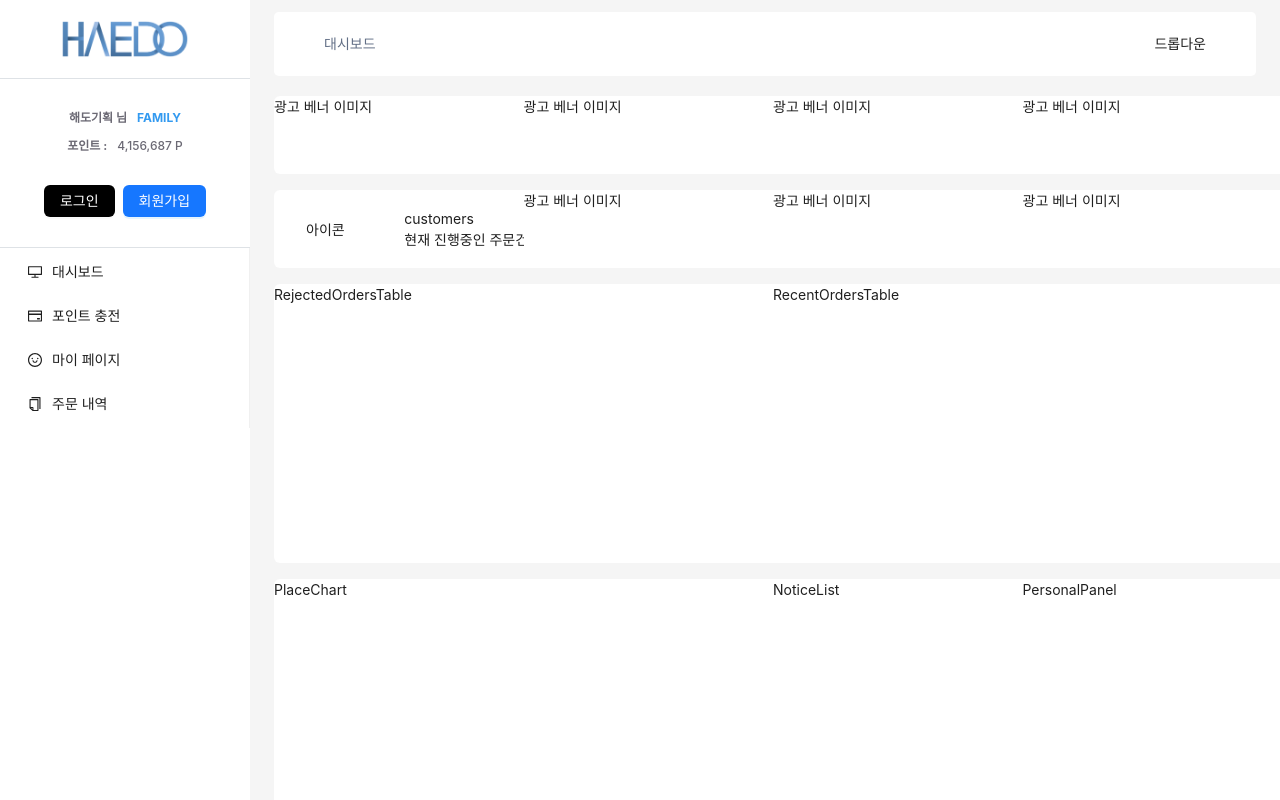
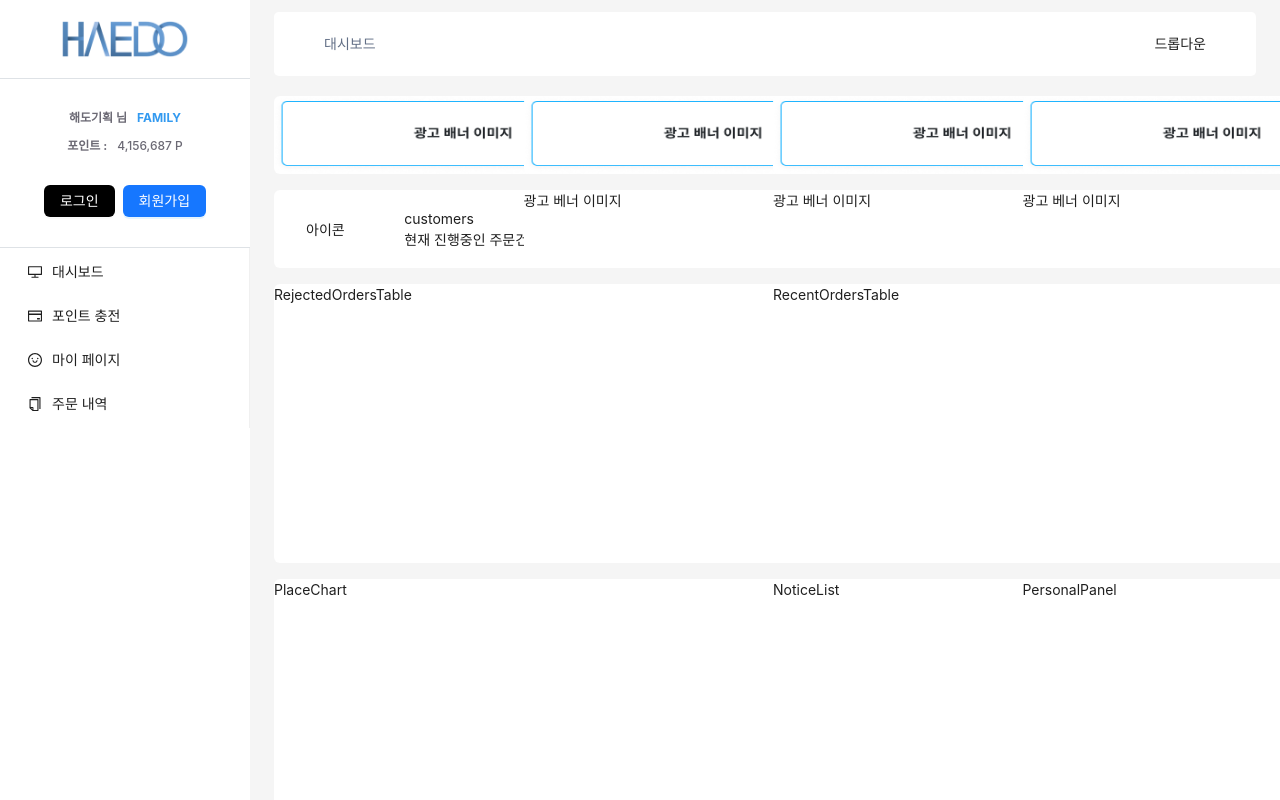
Before and after one commit to heerokj/haedo-front-next, a Next.js app: page /dashboard in a window 1280 px wide. Shown: the top 800 px of the page. Built offline with nearby package versions, Linux system fonts and the light colour scheme.

Commit message:
Feat : 광고 베너 이미지 컴포넌트

```diff
--- a/src/features/main/dashboard/components/BannerCard.tsx
+++ b/src/features/main/dashboard/components/BannerCard.tsx
@@ -10,15 +10,9 @@ export default function BannerCard({ img, key }: Prop) {
   return (
     <div
       key={key}
-      style={{
-        minHeight: 78,
-        minWidth: 380,
-        background: "#FFFFFF",
-        borderRadius: "6px",
-      }}
+      className="min-h-[78px] min-w-[380px] bg-white rounded-md relative overflow-hidden"
     >
-      {/* <Image src={img} alt="img" height={78} width={380} /> */}
-      광고 베너 이미지
+      <Image src={img} alt="img" fill className="object-fill" />
     </div>
   );
 }
--- a/src/features/main/dashboard/components/BannerGroup.tsx
+++ b/src/features/main/dashboard/components/BannerGroup.tsx
@@ -1,7 +1,12 @@
 import React from "react";
 import BannerCard from "./BannerCard";
 
-const ITEM = ["1", "2", "3", "4"];
+const ITEM = [
+  "/image/banner.png",
+  "/image/banner.png",
+  "/image/banner.png",
+  "/image/banner.png",
+];
 
 export default function BannerGroup() {
   return (
```
